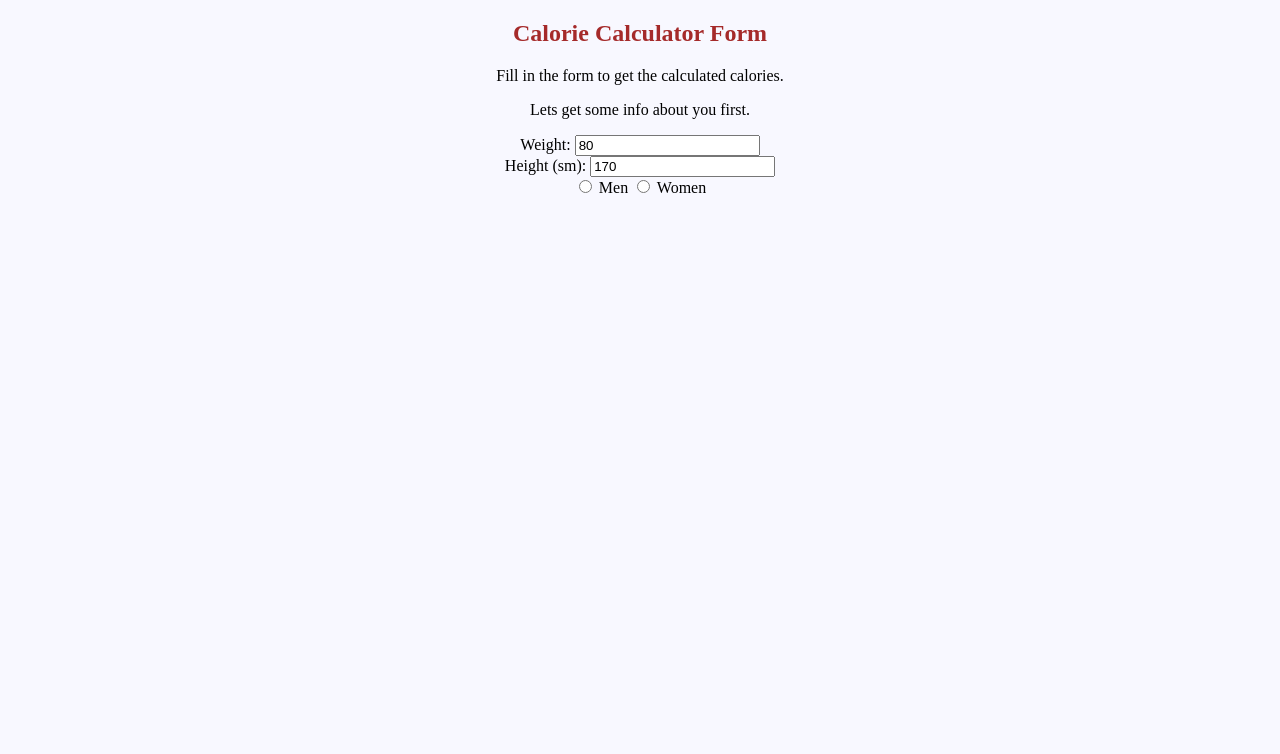
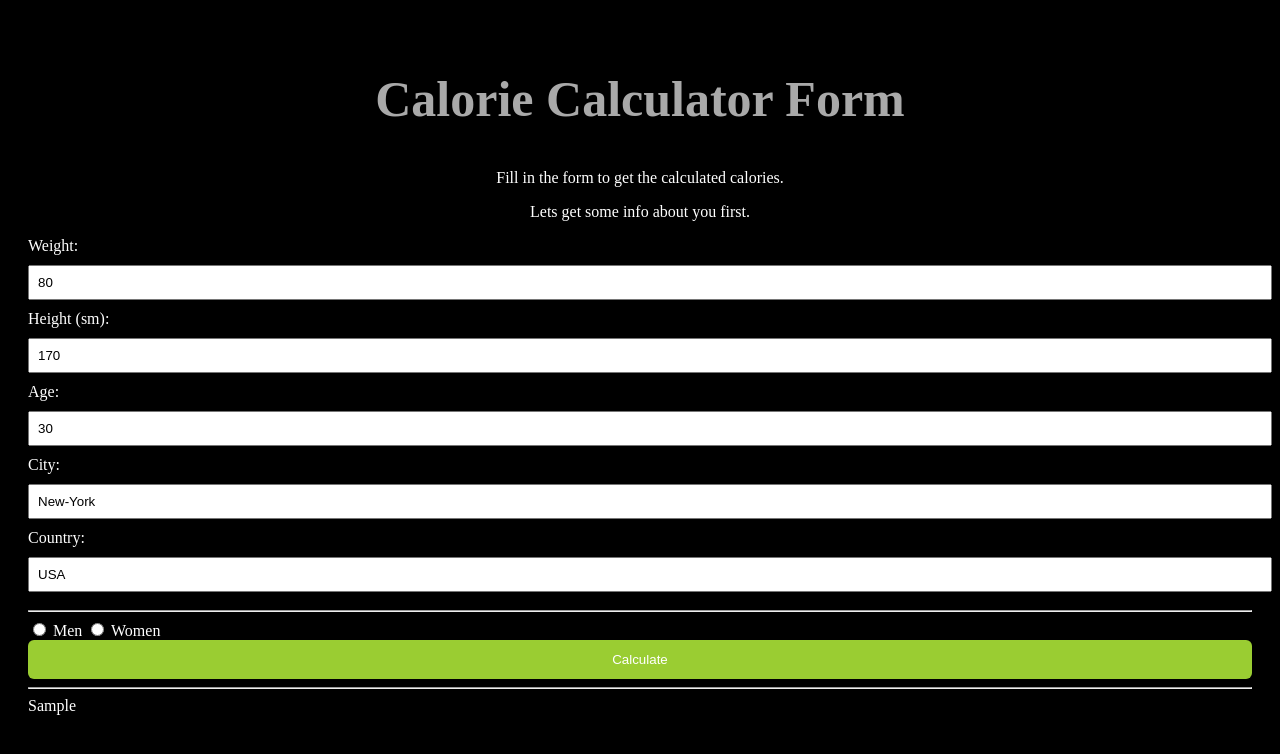
Before and after one commit to airmax11/file-master, a Flask app: template App-6-Project-Calorie-Webapp/templates/calc.html in a window 1280 px wide. Shown: the top 754 px of the page. Run offline with Flask 2, Linux system fonts and the light colour scheme; the template is opened without the code that fills it: values that come from a table or form of the project are taken from there, most other values are stand-ins (such as "Sample title", 1, 10 or a date in 2020).

Commit message:
App 6 ready

```diff
--- a/App-6-Project-Calorie-Webapp/calorie.py
+++ b/App-6-Project-Calorie-Webapp/calorie.py
@@ -7,4 +7,4 @@ class Calorie:
         self.weight = weight
 
     def calculate(self):
-        pass
+        return 10 * self.weight + 6.25 * self.height - 5 * self.age + 5 - 10 * self.temperature
--- a/App-6-Project-Calorie-Webapp/design.txt
+++ b/App-6-Project-Calorie-Webapp/design.txt
@@ -17,3 +17,5 @@ Men
 BMR = 88.362 + (13.397 × weight in kg) + (4.799 × height in cm) - (5.677 × age in years)
 Women
 BMR = 447.593 + (9.247 × weight in kg) + (3.098 × height in cm) - (4.330 × age in years)
+
+GENERAL BMR = 10 * weight + 6.25 * height - 5 * age + 5 - 10 * temperature
--- a/App-6-Project-Calorie-Webapp/main.py
+++ b/App-6-Project-Calorie-Webapp/main.py
@@ -1,7 +1,10 @@
 from flask.views import MethodView
-from wtforms import Form, StringField, SubmitField
+from wtforms import Form, StringField, SubmitField, RadioField
 
 from flask import Flask, render_template, request
+
+from temperature import Temperature
+from calorie import Calorie
 
 app = Flask(__name__)
 
@@ -17,26 +20,21 @@ class CaloriesCalcFormPage(MethodView):
         calc_form = CaloriesCalcForm()
         return render_template("calc.html", calcform=calc_form)
 
-
-class ResultsPage(MethodView):
-
     def post(self):
         calcform = CaloriesCalcForm(request.form)
         weight = float(calcform.weight.data)
         height = float(calcform.height.data)
+        age = float(calcform.age.data)
+        city = calcform.city.data
+        country = calcform.country.data
+        the_temperature = Temperature(country, city).get()
 
-        # the_bill = Bill(amount, period)
-        #
-        # name_1 = calcform.name1.data
-        # name_1_dates_in_house = float(calcform.days_in_house_1.data)
-        # flatmate_1 = Flatmates(name_1, name_1_dates_in_house)
-        #
-        # name_2 = calcform.name2.data
-        # name_2_dates_in_house = float(calcform.days_in_house_2.data)
-        # flatmate_2 = Flatmates(name_2, name_2_dates_in_house)
-        #
-        # return render_template("results.html", name1=flatmate_1.name, amount1=flatmate_1.pays(the_bill, flatmate_2),
-        #                        name2=flatmate_2.name, amount2=flatmate_2.pays(the_bill, flatmate_1))
+        if isinstance(the_temperature, str):
+            required_cal = "Incorrect city or country or other error."
+        else:
+            required_cal = f"The user required: {Calorie(weight, height, age, the_temperature).calculate()}"
+
+        return render_template("calc.html", calcform=calcform, required_calories=required_cal)
 
 
 class CaloriesCalcForm(Form):
@@ -44,8 +42,7 @@ class CaloriesCalcForm(Form):
     height = StringField("Height (sm):", default=170)
     age = StringField("Age:", default=30)
     city = StringField("City:", default='New-York')
-    age = StringField("Country:", default='USA')
-
+    country = StringField("Country:", default='USA')
     button = SubmitField("Calculate")
 
 
--- a/App-6-Project-Calorie-Webapp/static/calc.css
+++ b/App-6-Project-Calorie-Webapp/static/calc.css
@@ -1,12 +1,31 @@
 body {
-    background-color: ghostwhite;
+    background-color: Black;
+    color: White;
+    padding: 20px;
 }
 
 h2 {
-    color: brown;
+    color: darkgrey;
     text-align: center;
+    font-size: 50px;
 }
 
 p {
     text-align: center;
 }
+
+input[type=text] {
+    width: 100%;
+    padding: 8px 8px;
+    margin: 10px 0;
+}
+
+input[type=submit]{
+    width: 100%;
+    background-color: YellowGreen;
+    color: White;
+    padding: 12px 12px;
+    border: none;
+    border-radius: 6px;
+
+}
--- a/App-6-Project-Calorie-Webapp/temperature.py
+++ b/App-6-Project-Calorie-Webapp/temperature.py
@@ -1,3 +1,7 @@
+import requests
+from selectorlib import Extractor
+
+THELINK = "https://www.timeanddate.com/weather/"
 
 
 class Temperature:
@@ -6,4 +10,14 @@ class Temperature:
         self.country = country
 
     def get(self):
-        pass
+        response = requests.get(f"{THELINK}{self.country}/{self.city}")
+
+        try:
+            response.raise_for_status()
+        except requests.exceptions.HTTPError as e:
+            return "Error: " + str(e)
+
+        extractor = Extractor.from_yaml_file('temperature.yaml')
+        temp_value_raw = extractor.extract(response.text)
+        temp_value_replaced = temp_value_raw["temp"].replace("\xa0°C", "")
+        return float(temp_value_replaced)
--- /dev/null
+++ b/App-6-Project-Calorie-Webapp/temperature.yaml
@@ -0,0 +1,2 @@
+temp:
+  css: 'div[id="qlook"] div[class="h2"]'
--- a/App-6-Project-Calorie-Webapp/templates/calc.html
+++ b/App-6-Project-Calorie-Webapp/templates/calc.html
@@ -11,13 +11,19 @@
 <p>Lets get some info about you first.</p>
 
 <form action="/calorie_calc" method="post">
-<p>
     {{ calcform.weight.label }} {{ calcform.weight }} <br>
     {{ calcform.height.label }} {{ calcform.height }} <br>
+    {{ calcform.age.label }} {{ calcform.age }} <br>
+    {{ calcform.city.label }} {{ calcform.city }} <br>
+    {{ calcform.country.label }} {{ calcform.country }} <br>
+    <hr>
 
     <input type="radio" name="options" id="option1"> Men
     <input type="radio" name="options" id="option2"> Women
-</p>
+
+    {{ calcform.button }}
+    <hr>
+    {{required_calories}}
 
 </form>
 </body>
```
